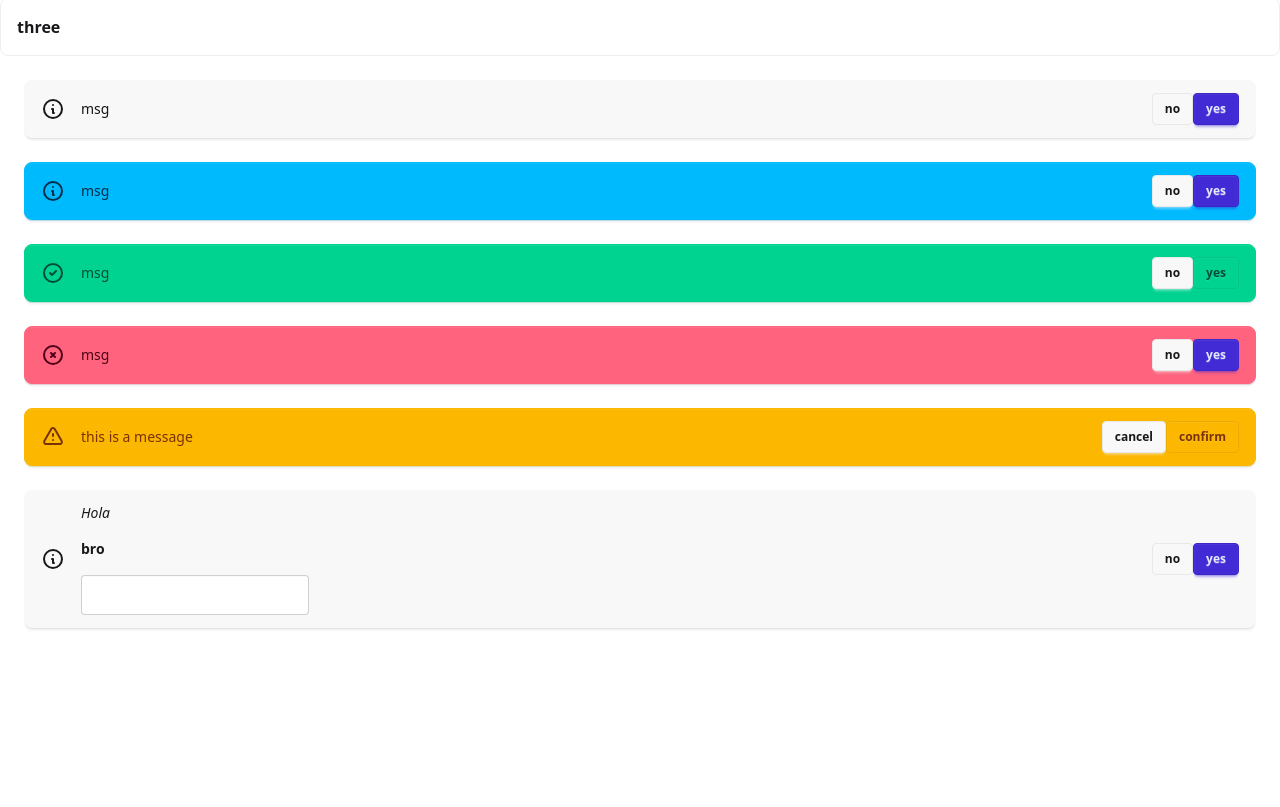
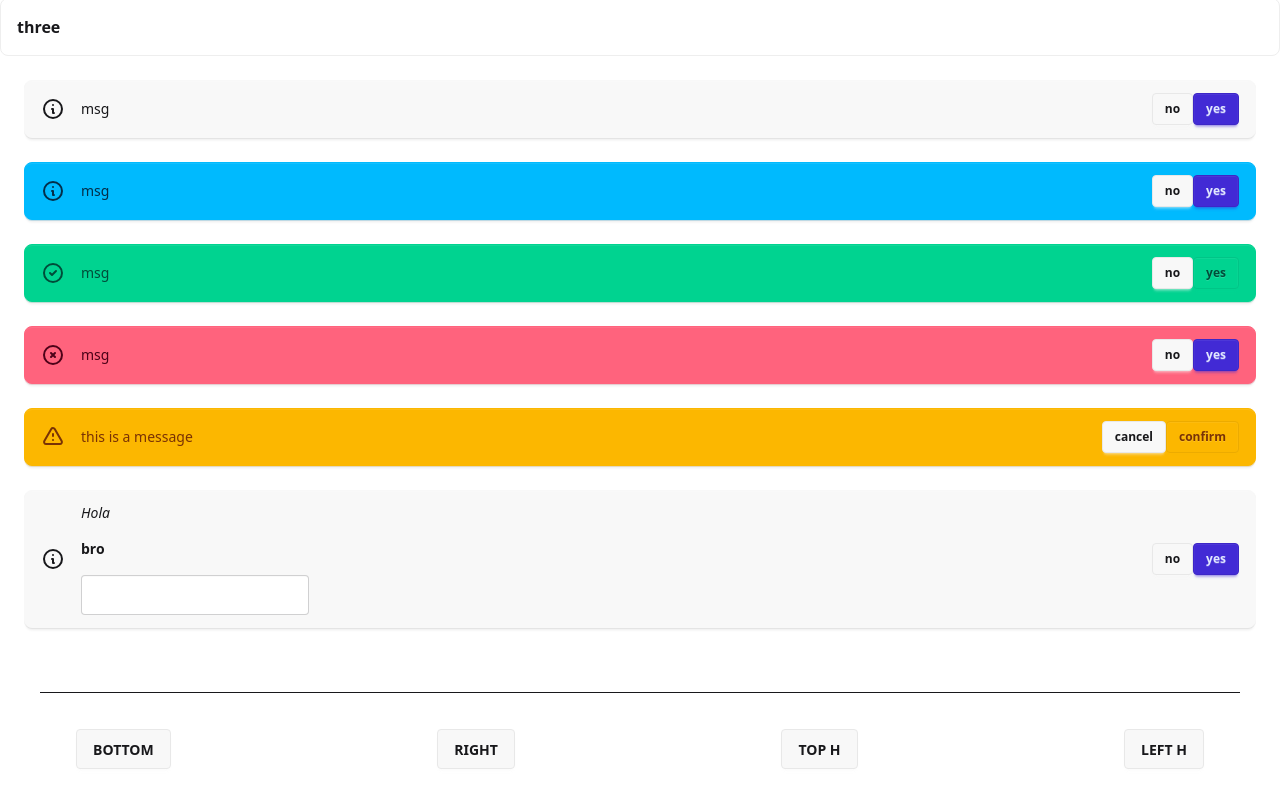
Before and after one commit to L3me05/angular-demo-1, an Angular app: page / in a window 1280 px wide. Shown: the part 382-1189 px from the top of the page. Before the commit the page ends 1034 px from the top, so only its background shows below. Built offline with nearby package versions, Linux system fonts and the light colour scheme.

Commit message:
feat: chapter finished

```diff
--- a/src/app/app.ts
+++ b/src/app/app.ts
@@ -3,12 +3,13 @@ import {Component} from '@angular/core';
 import {Timeline} from './shared/components/timeline';
 import {AccordionItem} from './shared/components/accordion-item';
 import {Alert} from './shared/components/alert';
+import {Dropdown, DropdownItem} from './shared/components/dropdown';
 
 
 @Component({
   selector: 'app-root',
   standalone: true,
-  imports: [CommonModule, Timeline, AccordionItem, Alert],
+  imports: [CommonModule, Timeline, AccordionItem, Alert, Dropdown],
   template: `
 <!--        timeline-->
     <div class="flex flex-col p-8 gap-4">
@@ -62,6 +63,19 @@ import {Alert} from './shared/components/alert';
       </app-alert>
     </div>
 
+<!--        Dropdown-->
+    <div class="flex justify-between p-8 m-10 border-t">
+      <app-dropdown
+        [items]="list"
+        (select)="doSomethingElse($event)"
+      >
+        BOTTOM
+      </app-dropdown>
+
+      <app-dropdown [items]="list" placement="right">RIGHT</app-dropdown>
+      <app-dropdown [items]="list" placement="top" hover>TOP H</app-dropdown>
+      <app-dropdown [items]="list" placement="left" hover>LEFT H</app-dropdown>
+    </div>
 
   `,
   styles: `
@@ -105,6 +119,16 @@ export class App {
     console.log("you are canceled")
   }
 
+  list = [
+    { label: 'item 1', value: 1},
+    { label: 'item 2', value: 2},
+    { label: 'item 3', value: 'something'}
+  ]
+
+  doSomethingElse(event: DropdownItem) {
+    console.log('do something else', event)
+  }
+
 
 
 }
--- /dev/null
+++ b/src/app/shared/components/dropdown.ts
@@ -0,0 +1,53 @@
+import {booleanAttribute, Component, EventEmitter, Input, Output} from '@angular/core';
+import {NgClass} from '@angular/common';
+
+export type DropdownItem = {
+  label: string;
+  value: any;
+}
+
+@Component({
+  selector: 'app-dropdown',
+  imports: [
+    NgClass
+  ],
+  template: `
+    <div class="dropdown"
+         [ngClass]="{
+            'dropdown-top dropdown-end': placement === 'top',
+            'dropdown-left': placement === 'left',
+            'dropdown-right': placement === 'right',
+            'dropdown-hover': hover,
+         }"
+
+    >
+      <div tabindex="0" role="button" class="btn m-1">
+        <ng-content/>
+      </div>
+      <ul tabindex="0" class="dropdown-content menu bg-base-100 rounded-box z-1 w-52 p-2 shadow-sm">
+        @for (item of items; track $index) {
+          <li
+            (click)="itemClick(item)"
+          ><a>
+            {{item.label}}
+          </a></li>
+
+        }
+      </ul>
+    </div>
+  `,
+  styles: ``
+})
+export class Dropdown {
+  @Input() items: DropdownItem[] = [];
+  @Input() placement: 'left' | 'right' | 'bottom' | 'top' = 'bottom';
+  @Input({transform: booleanAttribute}) hover = false;
+  @Output() select = new EventEmitter<DropdownItem>();
+
+  itemClick(item: DropdownItem) {
+    this.select.emit(item);
+    const el = document.activeElement as HTMLElement;
+    el.blur() ;
+  }
+
+}
```
